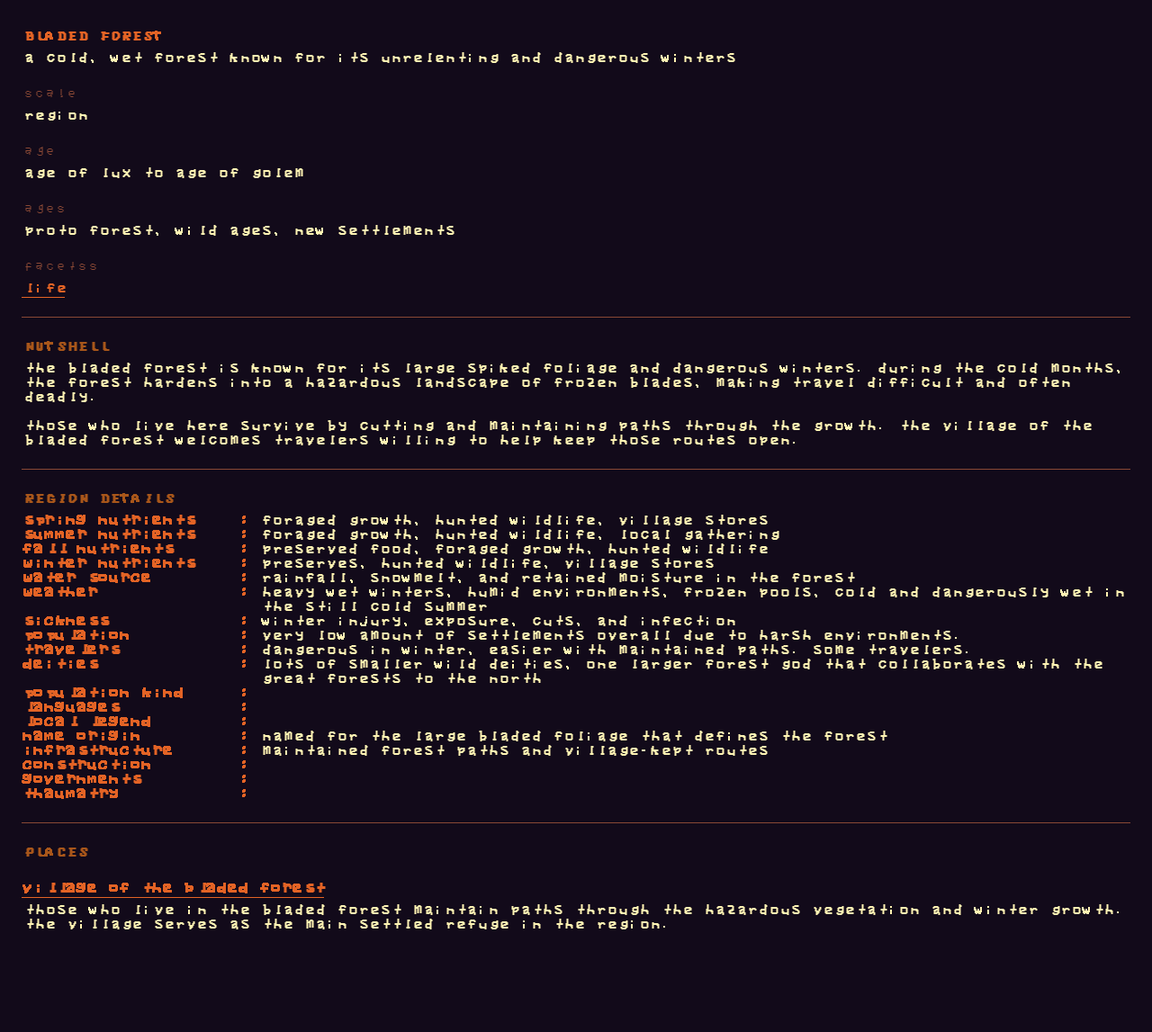
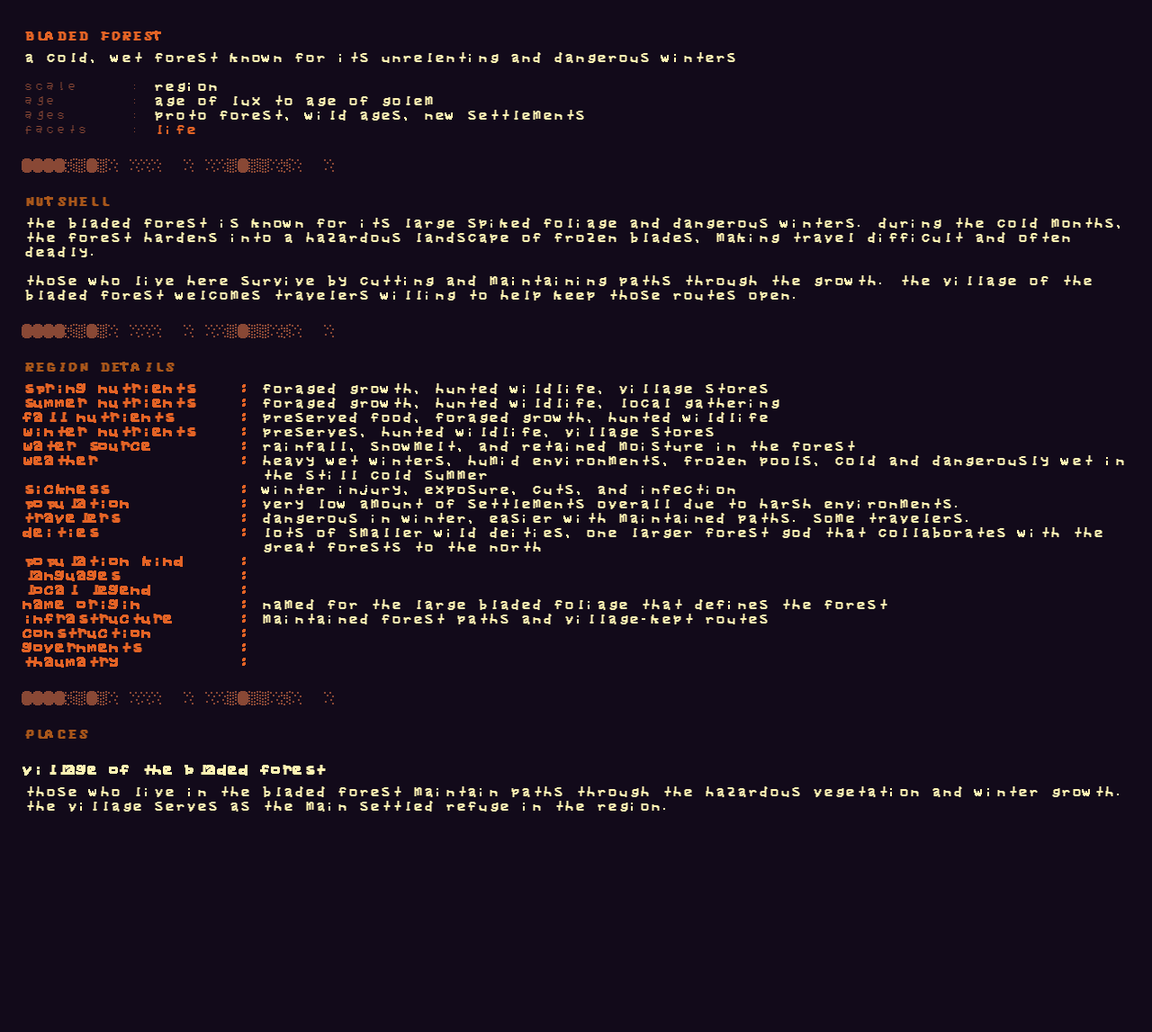
Before and after one commit to jkennedy1998/THAUMWORLD-LORE, a Jekyll site: the page built from thaum world/the great violet spiral/lux/gorath/land of snow and fog/bladed forest/index.md, in a window 1280 px wide. Shown: the whole page at 90% size. Built offline with Jekyll 4.4.1, drawn with Linux system fonts in a browser that asks for light colours; our own code applies the rules of GitHub Pages for plain Markdown files; after the commit the page ends 1016 px from its top, so only the background shows below that.

Commit message:
Refine bladed forest page styling

```diff
--- a/assets/css/style.scss
+++ b/assets/css/style.scss
@@ -140,32 +140,82 @@ li + li {
 
 a {
   color: var(--title);
-  text-decoration: underline;
-  text-underline-offset: 0.15em;
+  text-decoration: none;
+  transition: color 120ms ease, font-weight 120ms ease;
 }
 
 a:hover {
   color: var(--body);
 }
 
+p a:hover,
+li a:hover,
+blockquote a:hover,
+.meta-value a:hover,
+.detail-value a:hover {
+  font-weight: 320;
+}
+
+h1 a,
+h2 a,
+h3 a,
+h4 a,
+h5 a,
+h6 a {
+  color: inherit;
+  font-weight: inherit;
+}
+
+h1 a:hover,
+h2 a:hover,
+h3 a:hover,
+h4 a:hover,
+h5 a:hover,
+h6 a:hover {
+  color: var(--body);
+  font-weight: 640;
+}
+
 strong {
   font-weight: 320;
 }
 
+.meta-block {
+  margin: 0.5rem 0 1.5rem;
+}
+
+.meta-row,
 .detail-row {
   display: grid;
+  gap: 0;
+}
+
+.meta-row {
+  grid-template-columns: 12ch 1fr;
+}
+
+.detail-row {
   grid-template-columns: 22ch 1fr;
-  gap: 0;
+}
+
+.meta-label,
+.detail-label {
+  white-space: pre;
+}
+
+.meta-label {
+  color: var(--small);
+  font-weight: 80;
+}
+
+.meta-value,
+.detail-value {
+  min-width: 0;
 }
 
 .detail-label {
   color: var(--title);
   font-weight: 320;
-  white-space: pre;
-}
-
-.detail-value {
-  min-width: 0;
 }
 
 em {
@@ -181,8 +231,15 @@ blockquote {
 
 hr {
   border: 0;
-  border-top: 1px solid var(--small);
   margin: 1.5rem 0;
+  color: var(--small);
+}
+
+hr::after {
+  content: "████▒▓█▓░ ░░░  ░ ░░▓█▓▓░▒░  ░";
+  display: block;
+  white-space: pre;
+  overflow: hidden;
 }
 
 code {
--- a/thaum world/the great violet spiral/lux/gorath/land of snow and fog/bladed forest/index.md
+++ b/thaum world/the great violet spiral/lux/gorath/land of snow and fog/bladed forest/index.md
@@ -4,17 +4,12 @@
 # bladed forest
 a cold, wet forest known for its unrelenting and dangerous winters
 
-#### scale
-region
-
-#### age
-age of lux to age of golem
-
-#### ages
-proto forest, wild ages, new settlements
-
-#### facetss
-[life](./life)
+<div class="meta-block">
+<div class="meta-row"><span class="meta-label">scale     :</span><span class="meta-value">region</span></div>
+<div class="meta-row"><span class="meta-label">age       :</span><span class="meta-value">age of lux to age of golem</span></div>
+<div class="meta-row"><span class="meta-label">ages      :</span><span class="meta-value">proto forest, wild ages, new settlements</span></div>
+<div class="meta-row"><span class="meta-label">facets    :</span><span class="meta-value"><a href="./life">life</a></span></div>
+</div>
 
 ---
 
```
